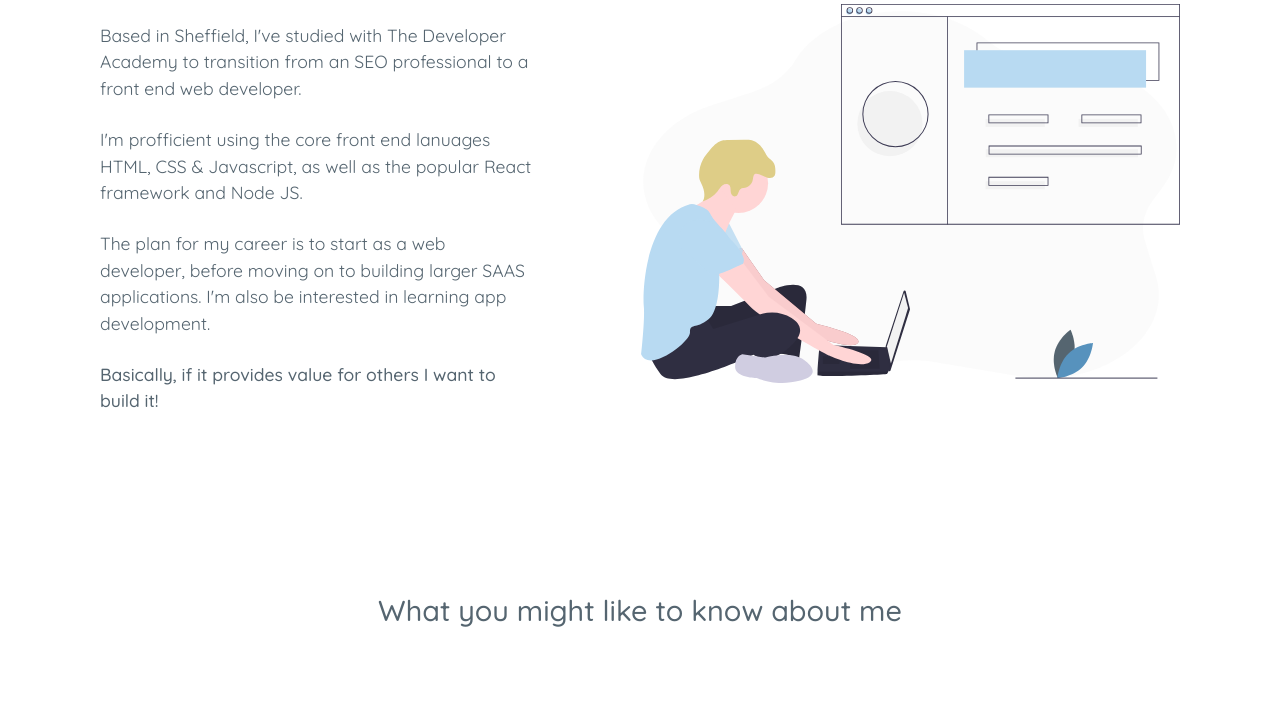
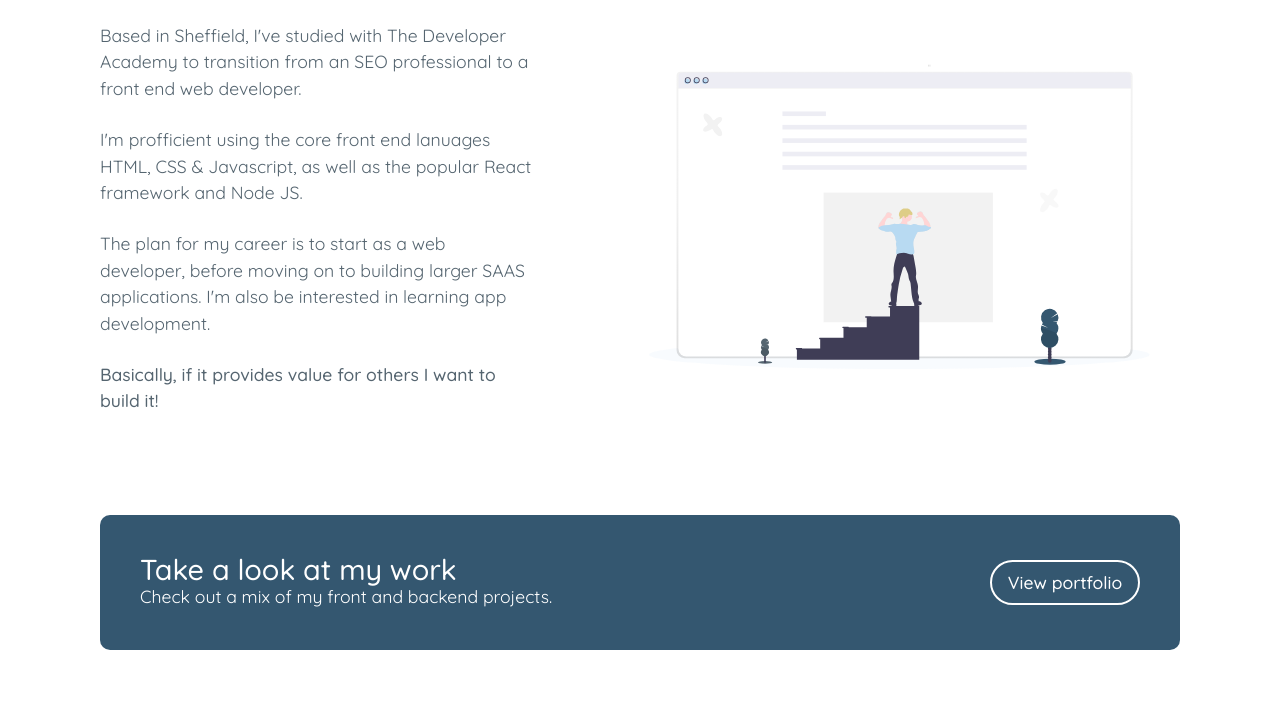
Before and after one commit to MikeDThorpe/portfolio-site, a plain HTML site: page about.html in a window 1280 px wide. Shown: the part 251-952 px from the top of the page. Drawn offline with Linux system fonts and the light colour scheme.

Commit message:
adds about page portfolio link, hero image, accordion styling

```diff
--- a/about.html
+++ b/about.html
@@ -51,7 +51,7 @@
 
         <!-- about hero section -->
         <section class="hero-section global-container global-padding">
-            <img class="hero-section-image" src="/assets/hero-image.svg" alt="">
+            <img class="hero-section-image" src="/assets/about-hero.svg" alt="">
             <article class="hero-section-content">
                 <h1 class="font-700 text text-dark-blue header-margin">Get to know me...</h1>
                 <p class="text-grey">Based in Sheffield, I've studied with The Developer Academy to transition from an SEO professional to a front end web developer. </p>
@@ -61,14 +61,27 @@
             </article>
         </section>
 
+        <!-- link to portfolio -->
+        <section class="global-container">
+            <section class="portfolio-banner">
+                <div>
+                    <h2 class="text-white">Take a look at my work</h2>
+                    <p class="text-white">Check out a mix of my front and backend projects.</p>
+                </div>
+                <a href="portolfio.html"><button class="button-secondary">View portfolio</button></a>
+            </section>
+        </section>
+
         <!-- accordion section -->
-        <section class="global-container">
+        <section class="accordion-section global-container global-padding">
+
+
             <h2 class="text-center text-grey">What you might like to know about me</h2>
 
             <!-- personal information -->
             <section class="accordion-block">
                 <h3 class="text-dark-blue font-700">the personal</h3>
-                <section class="accordion-section">
+                <section class="accordion-group">
 
                     <section class="accordion-row header-margin">
                         <div class="title">
@@ -110,7 +123,7 @@
             <!-- professional information -->
             <section class="accordion-block">
                 <h3 class="text-dark-blue font-700">the proffesional</h3>
-                <section class="accordion-section">
+                <section class="accordion-group">
 
                     <section class="accordion-row header-margin">
                         <div class="title">
@@ -149,7 +162,6 @@
                 </section>
             </section>
 
-
         </section>
     </main>
 
--- a/css/components/components.css
+++ b/css/components/components.css
@@ -54,7 +54,6 @@ button {
     background-color: #345770;
 }
 .button-secondary {
-    width: 100%;
     border: 2px solid #fff;
     color: #fff;
     background-color: transparent;
@@ -62,6 +61,11 @@ button {
 .button-secondary:hover {
     color: #345770;
     background-color: #fff;
+}
+.accordion-section {
+    width: 100%;
+    position: relative;
+    background-color: #f2f2f2ff;
 }
 .accordion-block {
     margin-top: 100px;
@@ -101,3 +105,19 @@ button {
 .arrow-active {
     transform: scaleY(-1);
 }
+.portfolio-banner {
+    width: 100%;
+    padding: 40px;
+    position: relative;
+    top: -74px;
+    display: flex;
+    flex-direction: column;
+    align-items: center;
+    text-align: center;
+    background-color: var(--dark-blue);
+    border-radius: 10px;
+    -webkit-border-radius: 10px;
+    -moz-border-radius: 10px;
+    -ms-border-radius: 10px;
+    -o-border-radius: 10px;
+}
--- a/css/components/footer.css
+++ b/css/components/footer.css
@@ -1,6 +1,5 @@
 footer {
     width: 100%;
-    margin-top: 75px;
     padding-top: 35px;
     padding-bottom: 35px;
     background-color: var(--dark-blue);
--- a/css/design-tokens/layout.css
+++ b/css/design-tokens/layout.css
@@ -19,3 +19,6 @@ main {
 .text-margin {
     margin-bottom: 40px;
 }
+.position-rel {
+    position: relative;
+}
--- a/css/design-tokens/typography.css
+++ b/css/design-tokens/typography.css
@@ -9,8 +9,6 @@ h1 {
 h2 {
     font-size: 1.8rem;
     font-weight: 500;
-    margin-bottom: 20px;
-    line-height: 1.5;
 }
 h3 {
     font-size: 1.4rem;
--- a/css/media-queries/mq-768-plus.css
+++ b/css/media-queries/mq-768-plus.css
@@ -39,6 +39,12 @@ p, a {
     display: flex;
     justify-content: space-between;
 }
-.accordion-section {
+.accordion-group {
     width: 60%;
 }
+.portfolio-banner {
+    flex-direction: row;
+    justify-content: space-between;
+    align-items: center;
+    text-align: left;
+}
```
Also changed, not shown: assets/about-hero.svg (added).
